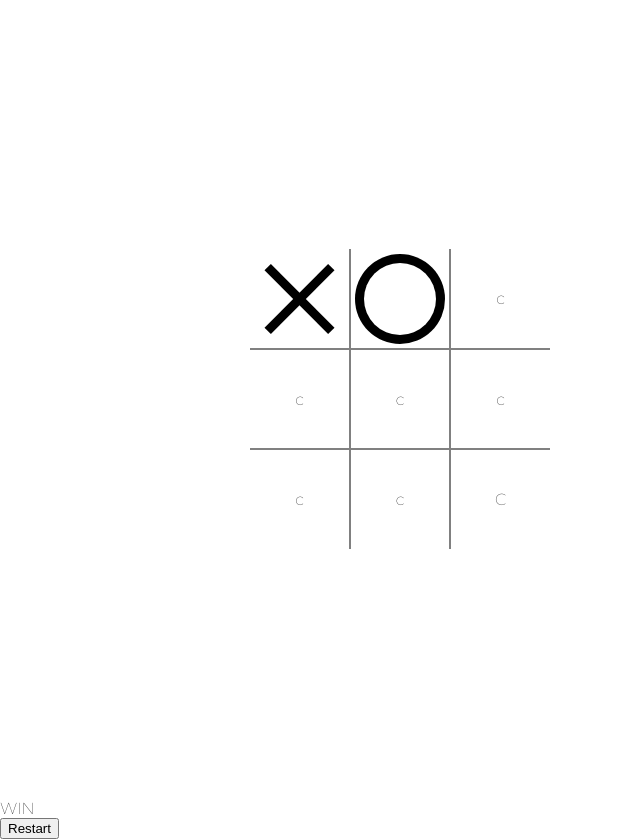
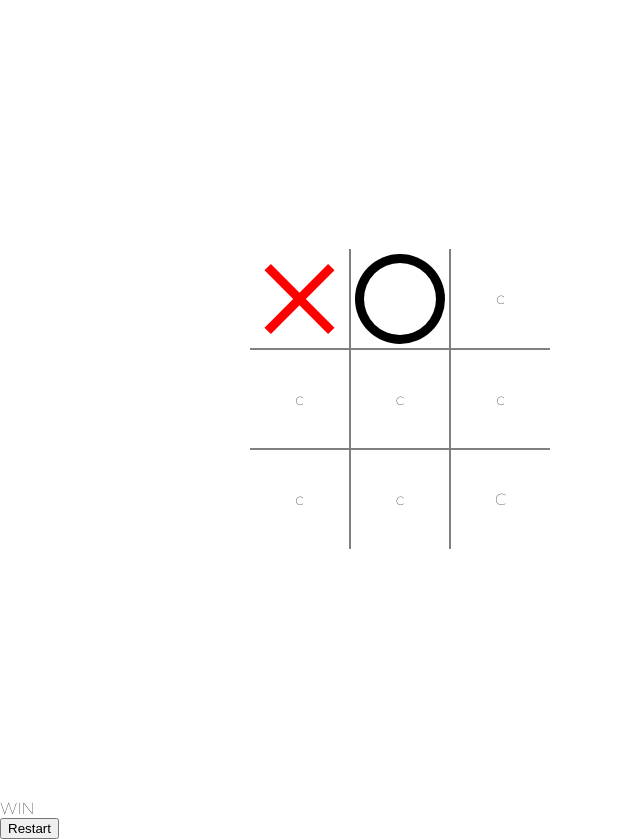
Before and after one commit to hollandlive/react-2021, a plain HTML site: page tiktaktoe/lesson.html in a window 1280 px wide. In both pictures the pointer is over the element 300 px from the left and 360 px from the top of the page. Shown: the part 61-900 px from the top of the page, without its empty margins (0-640 px from the left). Drawn offline with Linux system fonts and the light colour scheme.

Commit message:
css added hover x

```diff
--- a/tiktaktoe/lesson.html
+++ b/tiktaktoe/lesson.html
@@ -12,9 +12,9 @@
 </head>
 <body>
     <h1>lessons</h1>
-    <div class="board" id="board">
-        <div class="cell player_x" data-cell=""></div>
-        <div class="cell player_0" data-cell="">c</div>
+    <div class="board player_x" id="board">
+        <div class="cell player_x active" data-cell=""></div>
+        <div class="cell player_0 active" data-cell="">c</div>
         <div class="cell" data-cell="">c</div>
         <div class="cell" data-cell="">c</div>
         <div class="cell" data-cell="">c</div>
--- a/tiktaktoe/lessons.css
+++ b/tiktaktoe/lessons.css
@@ -67,6 +67,9 @@ border-top: none;}
     position: absolute;
 }
 
+.cell.active {
+cursor: not-allowed;}
+
 .cell.player_x::before {
     transform: rotate(-45deg);
 }
@@ -90,3 +93,16 @@ border-top: none;}
     width: calc(var(--mark-size) * .8);
     height: calc(var(--mark-size) * .8);
 }
+
+.board.player_x .cell:hover::after,
+.board.player_x .cell:hover::before {
+    content: '';
+    background-color: red;
+    width: calc(var(--mark-size) * .1);
+    height: var(--mark-size);
+    position: absolute;}
+
+.cell.player_0:hover {
+    content: '';
+    background-color: yellow;
+}
```
